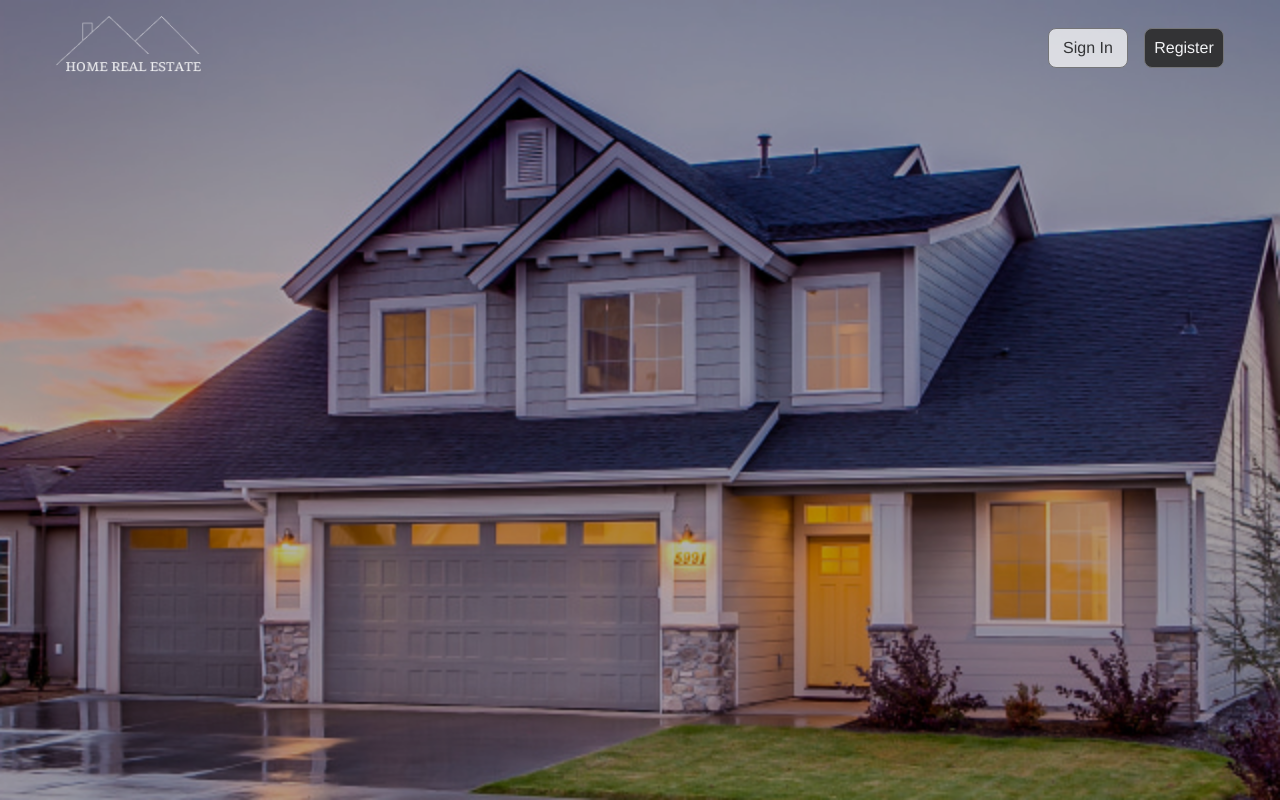
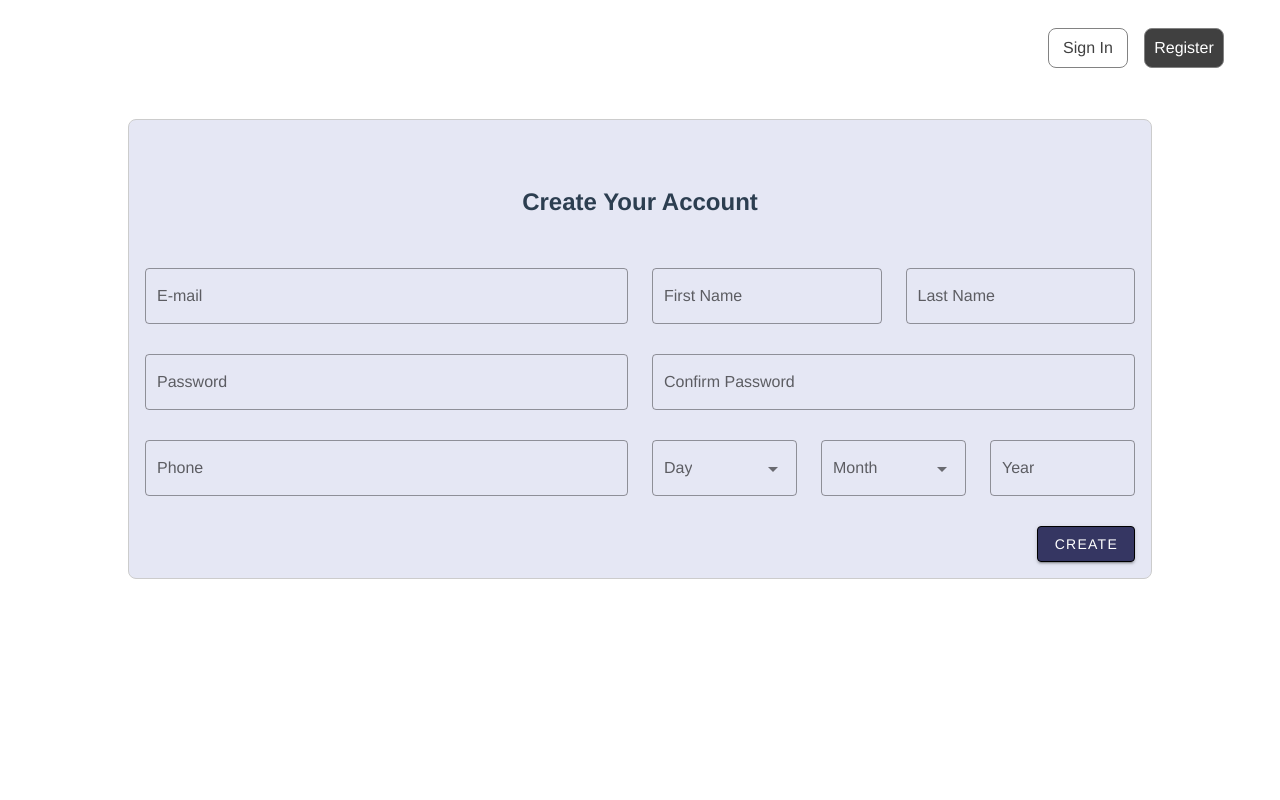
Before and after one commit to icelal-kskn/Horse_Property_Frontend, a Vue app: page /register in a window 1280 px wide. Built offline with nearby package versions, Linux system fonts and the light colour scheme.

Commit message:
Created Register-Login page

```diff
--- a/src/App.vue
+++ b/src/App.vue
@@ -1,5 +1,5 @@
 <template>
-  <v-app>
+  <v-app class ="app">
     <router-view></router-view>
 </v-app>
 </template>
@@ -14,4 +14,9 @@ export default {
 </script>
 
 <style scoped>
+.app {
+  background-image: url('./assets/bg-image.jpeg');
+  background-size: cover;
+  background-repeat: no-repeat;
+}
 </style>
--- a/src/components/Widgets/CardComponent.vue
+++ b/src/components/Widgets/CardComponent.vue
@@ -10,7 +10,7 @@
         </div>
         <div class="col2">
           Add to fav.
-          <v-btn icon :color="color" @click="addToFavorites">
+          <v-btn icon :color="color" @click="addToFavorites()">
             <v-icon >mdi-heart</v-icon>
           </v-btn>
           <button @click="detailClicked()" class="wiew-more-button">View More</button>
@@ -65,38 +65,36 @@ export default {
     price: {
       type: Number,
       required: true
+    },
+    fav:{
+      type: Boolean,
+      required: true,
+      default: false
     }
   },
   data() {
     return {
       dialog: false,
       color: 'black',
-      fav:false
+      isFavorite: this.$props.fav
     }
   },
   mounted(){
-    this.isFavorite();
+    console.log(this.isFavorite)
   },
   methods: {
     detailClicked() {
       this.dialog = true;
-      console.log('View More clicked', this.imageUrl, this.title, this.city, this.district, this.price);
     },
     detailClosed() {
       this.dialog = false;
       console.log('Close clicked');
     },
     addToFavorites() {
-      this.fav = !this.fav;
-      this.color = this.fav ? 'black' : 'pink';
-      console.log('Add to fav. clicked');
+      this.isFavorite = !this.isFavorite;
+      this.color = this.isFavorite ?  'pink' : 'black';
+      console.log(this.isFavorite);
     },
-    isFavorite(){
-      this.fav=false
-      //Server operation goes there
-
-    }
-
   },
 }
 </script>
--- a/src/views/HomePage.vue
+++ b/src/views/HomePage.vue
@@ -1,10 +1,8 @@
 <template>
   <div id="home">
-    <div class="background-container">
-      <img src="../assets/bg-image.jpeg" alt="Background Image">
-      <div class="header-overlay">
-        <AppHeader />
-
+    <div class="header-overlay">
+      <AppHeader />
+    </div>
         <div class="row">
           <div class="col1">
             <div class="up">
@@ -65,7 +63,7 @@
                 <div class="card-row" v-for="card in cards" :key="card.id">
 
                   <CardComponent :imageUrl="card.imageUrl" :title="card.title" :city="card.city"
-                    :district="card.district" :price="card.price" />
+                    :district="card.district" :price="card.price" :fav="card.fav" />
                 </div>
 
                 <div class="load-more" @click="loadMoreCards()">
@@ -80,8 +78,6 @@
           </div>
         </div>
       </div>
-    </div>
-  </div>
 </template>
 
 <script>
@@ -121,6 +117,7 @@ export default {
       radius: 0,
       cards: [],
       isLoading: false,
+      counter :0,
     }
   },
   methods: {
@@ -152,21 +149,22 @@ export default {
       this.isLoading = true;
 
       setTimeout(() => {
-        // Eski kartları kaldır
-        this.cards = []; // Eski kartları temizle
-
+        this.cards = []
         // Yeni 2 kart ekle
         for (let i = 0; i < 2; i++) {
-          const newCardIndex = this.cards.length + 1; // Yeni kartların indexi
+          const newCardIndex = this.counter + 1; // Yeni kartların indexi
           this.cards.push({
             id: newCardIndex,
             title: `Ad-${newCardIndex}`,
             city: `City${newCardIndex}`,
             district: `District${newCardIndex}`,
             price: this.getRandomPrice(),
-            imageUrl: 'bg-image.jpeg'
+            imageUrl: 'bg-image.jpeg',
+            fav: false
           });
+          this.counter++;
         }
+
 
         this.isLoading = false;
       }, 300); // Animasyon süresi
@@ -187,27 +185,8 @@ export default {
   overflow: hidden;
 }
 
-.background-container {
-  position: relative;
-  width: 100%;
-  height: 100vh;
-}
-
-.background-container img {
-  position: absolute;
-  top: 0;
-  left: 0;
-  width: 100%;
-  height: 100%;
-  object-fit: cover;
-  opacity: 2.85;
-  z-index: 1;
-  filter: brightness(0.7);
-}
-
 .header-overlay {
   position: relative;
-  z-index: 10;
 }
 
 .up {
--- a/src/views/RegisterPage.vue
+++ b/src/views/RegisterPage.vue
@@ -1,10 +1,50 @@
 <template>
     <div id="register">
-        <div class="background-container">
-            <img src="../assets/bg-image.jpeg" alt="Background Image">
-            <div class="header-overlay">
-                <AppHeader />
-            </div>
+        <div class="header-overlay mb-6">
+            <AppHeader />
+        </div>
+        <div class="content">
+            <h2 class="mb-12 d-flex align-center justify-center mt-12">Create Your Account</h2>
+            <v-form>
+                <v-row class="">
+                    <v-col>
+                        <v-text-field v-model="email" label="E-mail" type="email" required outlined></v-text-field>
+                        <v-text-field v-model="password" label="Password" type="password" required
+                            outlined></v-text-field>
+                        <v-text-field v-model="phone" label="Phone" type="tel" required outlined></v-text-field>
+                    </v-col>
+                    <v-col>
+                        <v-row>
+                            <v-col>
+                                <v-text-field v-model="fname" label="First Name" required outlined></v-text-field>
+                            </v-col>
+                            <v-col>
+                                <v-text-field v-model="lname" label="Last Name" required outlined></v-text-field>
+                            </v-col>
+                        </v-row>
+                        <v-text-field v-model="confirmPassword" label="Confirm Password" type="password" required
+                            outlined></v-text-field>
+                        <v-row>
+                            <v-col>
+                                <v-select v-model="day" label="Day" :items="days" outlined></v-select>
+                            </v-col>
+                            <v-col>
+                                <v-select v-model="month" label="Month" :items="months" outlined></v-select>
+                            </v-col>
+                            <v-col>
+                                <v-text-field v-model="year" label="Year" type="number" min="1960" max="2024" outlined>
+                                </v-text-field>
+                            </v-col>
+                        </v-row>
+                    </v-col>
+                </v-row>
+
+                <div style="display: flex; justify-content: end;">
+                    <v-btn @click="createButton" color="#010237C4" style="border: 1px solid black; color: white;">
+                        Create
+                    </v-btn>
+                </div>
+            </v-form>
         </div>
     </div>
 </template>
@@ -16,6 +56,30 @@ export default {
     name: 'RegisterPage',
     components: {
         AppHeader,
+    },
+    data() {
+        return {
+            email: '',
+            password: '',
+            phone: '',
+            fname: '',
+            lname: '',
+            confirmPassword: '',
+            day: null,
+            month: null,
+            year: null,
+            days: Array.from({ length: 31 }, (_, i) => i + 1),
+            months: ['January', 'February', 'March', 'April', 'May', 'June', 'July', 'August', 'September', 'October', 'November', 'December']
+        }
+    },
+    methods: {
+        createButton() {
+            console.log(`Email:${this.email} Password:${this.password}`)
+            console.log(`Phone:${this.phone}`)
+            console.log(`Name:${this.fname} ${this.lname}`)
+            console.log(`Password:${this.password} Confirm Password:${this.confirmPassword}`)
+            console.log(`Day:${this.day} Month:${this.month} Year:${this.year}`)
+        }
     }
 };
 </script>
@@ -28,28 +92,22 @@ export default {
     text-align: center;
     color: #2c3e50;
     overflow: hidden;
+    justify-content: center
 }
 
-.background-container {
-    position: relative;
-    width: 100%;
-    height: 100vh;
+
+.content {
+    width: 80%;
+    margin: 0 auto;
+    padding: 1rem;
+    border: 1px solid #ccc;
+    border-radius: 8px;
+    background-color: #E5E7F4;
+    margin-bottom: 1rem;
 }
 
-.background-container img {
-    position: absolute;
-    top: 0;
-    left: 0;
-    width: 100%;
-    height: 100%;
-    object-fit: cover;
-    opacity: 2.85;
-    z-index: 1;
-    filter: brightness(0.7);
-}
-
-.header-overlay {
-    position: relative;
-    z-index: 10;
+.v-input input {
+    background-color: white;
+    border-color: #ccc;
 }
 </style>
--- a/src/views/SignInPage.vue
+++ b/src/views/SignInPage.vue
@@ -1,10 +1,23 @@
 <template>
   <div id="sign-in">
-        <div class="background-container">
-            <img src="../assets/bg-image.jpeg" alt="Background Image">
-            <div class="header-overlay">
+    <div class="header-overlay mb-6">
       <AppHeader />
     </div>
+    <div class="content">
+      <h2 class="mb-12 d-flex align-center justify-center mt-12">Login</h2>
+      <v-form>
+        <v-row class="d-flex justify-center">
+          <v-col cols="6">
+            <v-text-field v-model="email" label="E-mail" type="email" required outlined ></v-text-field>
+            <v-text-field v-model="password" label="Password" type="password" required outlined ></v-text-field>
+          </v-col>
+        </v-row>
+        <div style="display: flex; justify-content: end;">
+          <v-btn @click="loginButton" color="#010237C4" style="border: 1px solid black; color: white;">
+            Login
+          </v-btn>
+        </div>
+      </v-form>
     </div>
   </div>
 </template>
@@ -16,6 +29,17 @@ export default {
   name: 'SignInPage',
   components: {
       AppHeader,
+  },
+  data() {
+    return {
+      email: '',
+      password: ''
+    }
+  },
+  methods: {
+    loginButton() {
+      console.log(`Email: ${this.email}`,`Password: ${this.password}`)
+    }
   }
 };
 </script>
@@ -28,29 +52,16 @@ export default {
   text-align: center;
   color: #2c3e50;
   overflow: hidden;
+  justify-content: center
 }
-
-.background-container {
-  position: relative;
-  width: 100%;
-  height: 100vh;
-}
-
-.background-container img {
-  position: absolute;
-  top: 0;
-  left: 0;
-  width: 100%;
-  height: 100%;
-  object-fit: cover;
-  opacity: 2.85;
-  z-index: 1;
-  filter: brightness(0.7);
-}
-
-.header-overlay {
-  position: relative;
-  z-index: 10;
+.content {
+  width: 60%;
+  margin: 0 auto;
+  padding: 1rem;
+  border: 1px solid #ccc;
+  border-radius: 8px;
+  background-color: #E5E7F4;
+  margin-bottom: 1rem;
 }
 
 </style>
```
Lines whose indentation alone changed are shown as unchanged.
